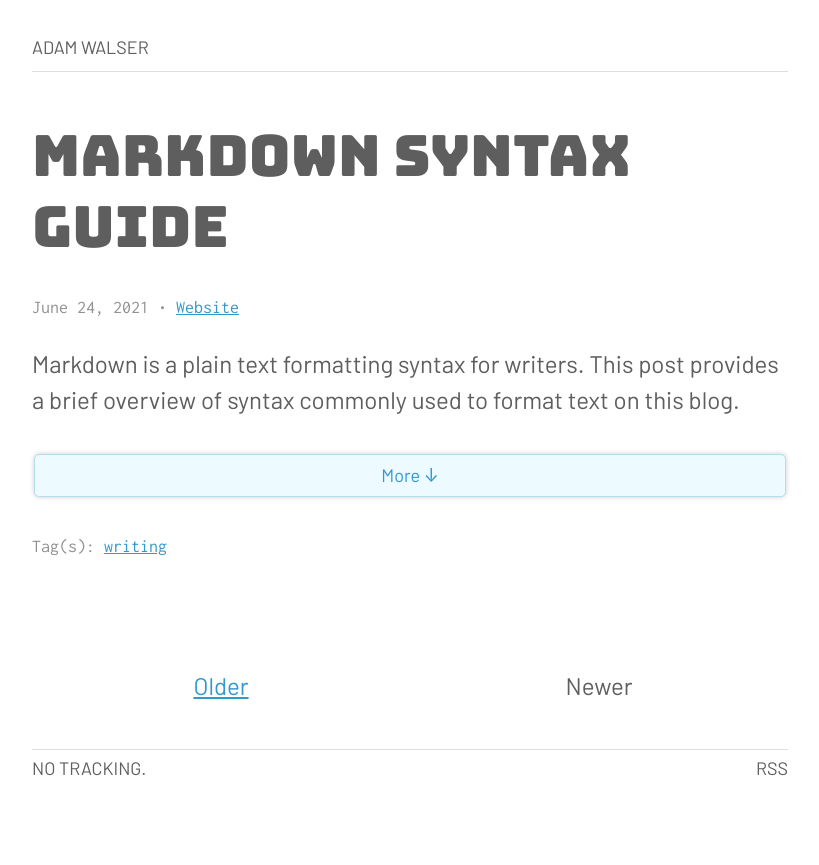
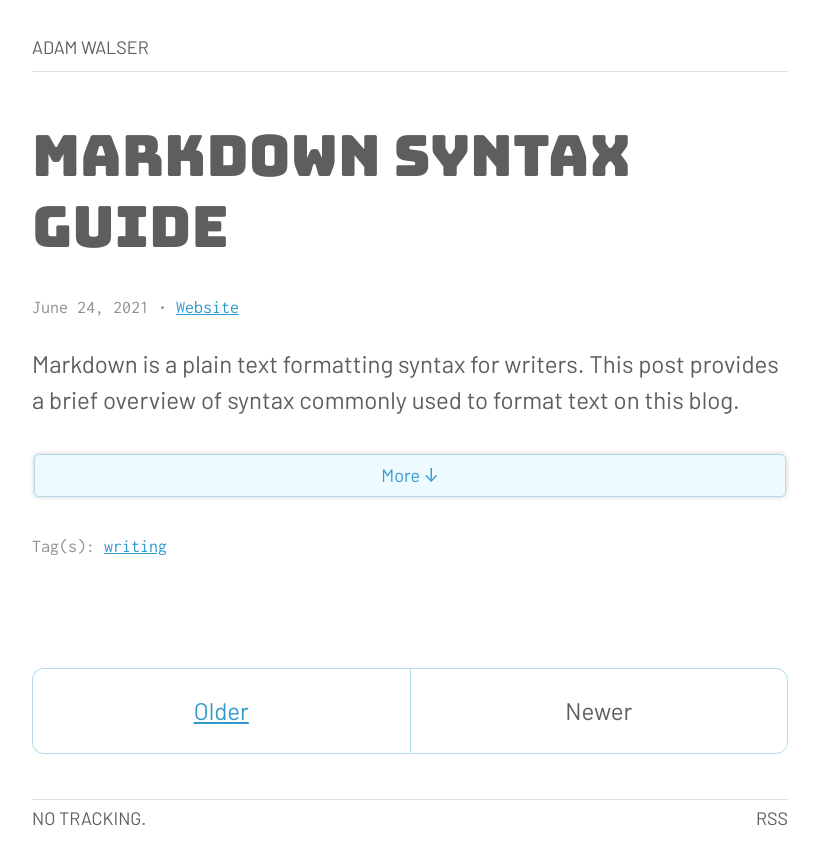
Before and after one commit to ajpwalser/ajpwalser.github.io, a Jekyll site: the page built from index.html, in a window 1280 px wide. Shown: the top 865 px of the page, without its empty margins (230-1049 px from the left). Built offline with Jekyll 4.4.1, drawn with Linux system fonts in a browser that asks for light colours; the list of posts is cut into pages by our own code.

Commit message:
Update style.css

```diff
--- a/css/style.css
+++ b/css/style.css
@@ -408,28 +408,27 @@ span.small {
 .pagination {
   display: flex;
   text-align: center;
-  margin-top: var(--spacer-2);
 }
 
 .pagination-item {
   float: left;
   width: 50%;
-  padding: var(--spacer);
-  border: 1px solid var(--border-color);
+  padding: 1em;
+  border: 1px solid var(--border);
 
   &:first-child {
     border-right-width: 0;
-    border-top-left-radius: var(--border-radius);
-    border-bottom-left-radius: var(--border-radius);
+    border-top-left-radius: .5em;
+    border-bottom-left-radius: .5em;
   }
   &:last-child {
-    border-top-right-radius: var(--border-radius);
-    border-bottom-right-radius: var(--border-radius);
+    border-top-right-radius: .5em;
+    border-bottom-right-radius: .5em;
   }
 }
 
 a.pagination-item:hover {
-  background-color: var(--border-color);
+  background-color: var(--border);
   text-decoration: none;
 }
 
```
